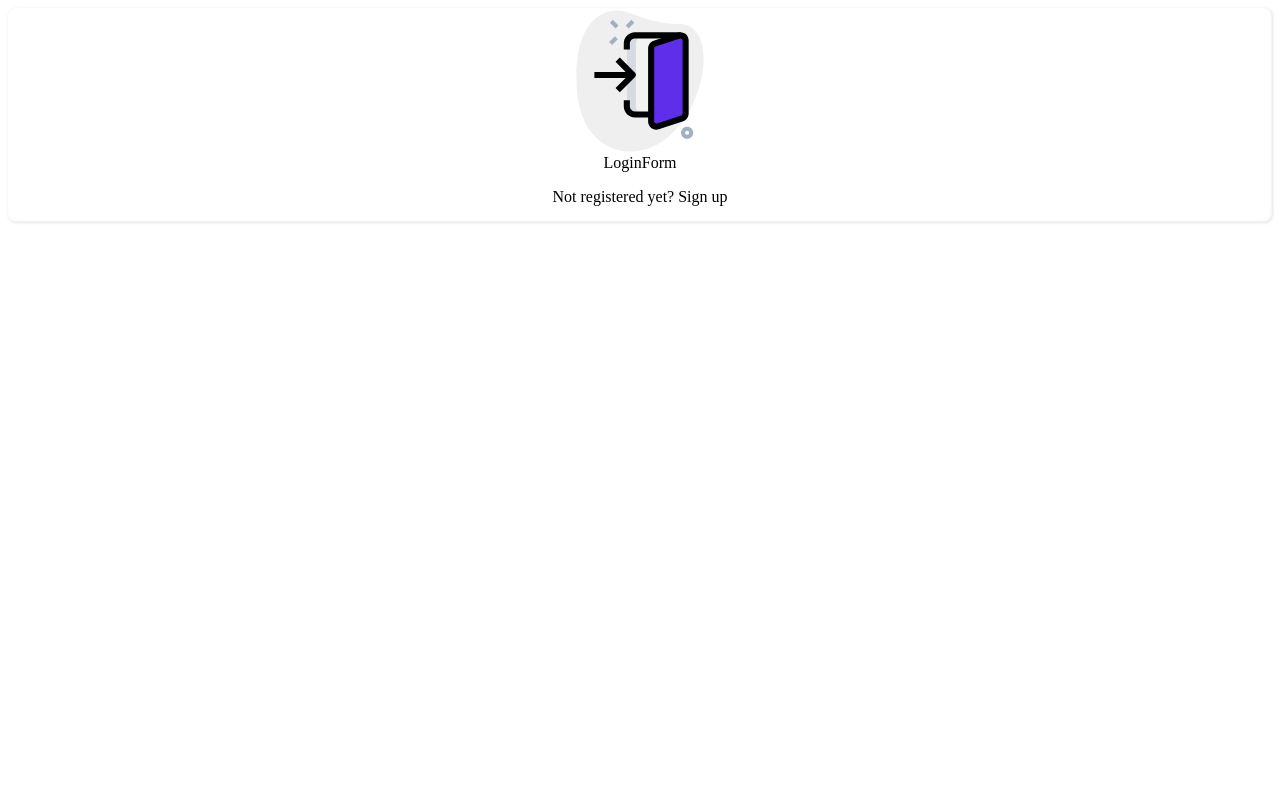
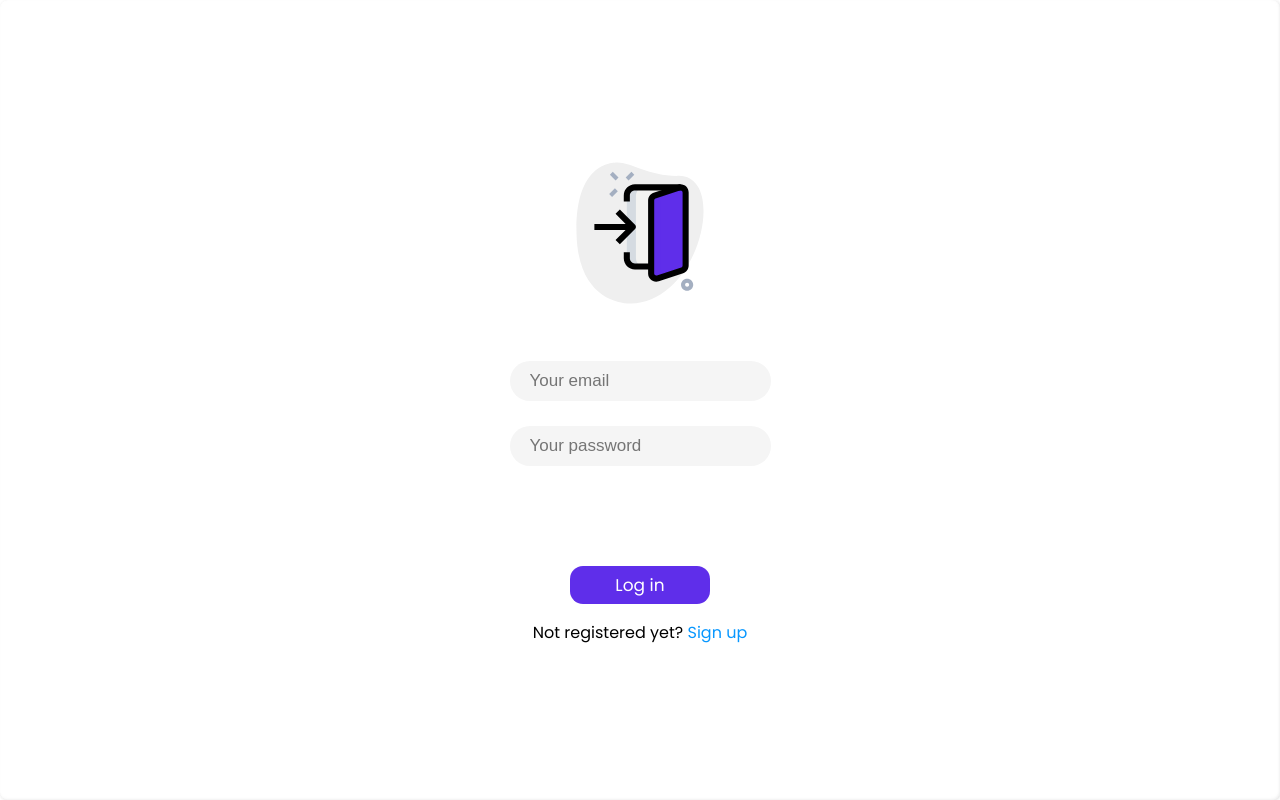
Before and after one commit to TheStrikeM/pern-shop, a React (Create React App) app in the folder client/: page / in a window 1280 px wide. Built offline with nearby package versions, Linux system fonts and the light colour scheme.

Commit message:
Add styles in sass files

```diff
--- a/client/package.json
+++ b/client/package.json
@@ -11,6 +11,7 @@
     "@types/node": "^12.0.0",
     "@types/react": "^17.0.0",
     "@types/react-dom": "^17.0.0",
+    "@types/react-redux": "^7.1.16",
     "axios": "^0.21.1",
     "node-sass": "^5.0.0",
     "react": "^17.0.1",
--- a/client/src/App.tsx
+++ b/client/src/App.tsx
@@ -1,5 +1,6 @@
 import React from 'react';
-import LoginPage from "./pages/LoginPage";
+import LoginPage from "./pages/LoginPage"
+import './app.sass'
 
 function App() {
   return (
--- a/client/src/app.sass
+++ b/client/src/app.sass
@@ -0,0 +1,33 @@
+@import url('https://fonts.googleapis.com/css2?family=Poppins:wght@400;700&display=swap')
+
+$default: #5F2EEA
+$link: #0797FF
+
+body
+  margin: 0
+  padding: 0
+  font-family: Poppins
+  font-style: normal
+  font-weight: normal
+
+.default-button
+  background: $default
+  color: white
+  padding: 6px 45px
+  border-radius: 13px
+  transition: all 0.6s
+  cursor: pointer
+  font-size: 17px
+
+  &:hover
+    background: darken($default, 10%)
+
+  &:active
+    transform: translateY(10px)
+
+.default-link
+  color: $link
+  cursor: pointer
+  transition: all 0.4s
+  &:active
+    color: darken($link, 25%)
--- a/client/src/components/login/LoginForm.tsx
+++ b/client/src/components/login/LoginForm.tsx
@@ -1,10 +1,15 @@
-import React from 'react';
+import React, {useState} from 'react';
 
 const LoginForm = () => {
+    const {email, setEmail}: any = useState('')
+    const {password, setPassword}: any = useState('')
     return (
-        <div>
-            LoginForm
-        </div>
+        <form className={"login-form"}>
+            <input value={email} onChange={(e) => setEmail(e.target.value)} type="text" placeholder={"Your email"}/>
+            <input value={password} onChange={(e) => setPassword(e.target.value)} type="text" placeholder={"Your password"}/>
+
+            <div style={{marginTop: "75px"}} className="default-button">Log in</div>
+        </form>
     );
 };
 
--- a/client/src/components/login/auth.sass
+++ b/client/src/components/login/auth.sass
@@ -5,3 +5,29 @@
   flex-direction: column
   box-shadow: -1px 1px 2px rgba(230, 230, 230, 0.2), 1px -1px 2px rgba(230, 230, 230, 0.2), -1px -1px 2px rgba(255, 255, 255, 0.9), 1px 1px 3px rgba(230, 230, 230, 0.9), inset 1px 1px 2px rgba(255, 255, 255, 0.3), inset -1px -1px 2px rgba(230, 230, 230, 0.5)
   border-radius: 8px
+  height: 100vh
+
+  img
+    margin-top: 20px
+
+  .login-form
+    margin-top: 55px
+    display: flex
+    flex-direction: column
+    align-items: center
+    row-gap: 25px
+
+    input
+      font-size: 17px
+      outline: none
+      border: none
+      background: #F5F5F5
+      padding: 10px 20px
+      border-radius: 20px
+      transition: all 0.6s
+
+      &:hover
+        background: darken(#F5F5F5, 10%)
+
+      &:active
+        background: darken(#F5F5F5, 10%)
--- a/client/src/components/login/index.tsx
+++ b/client/src/components/login/index.tsx
@@ -9,7 +9,7 @@ const Login = () => {
             <div className="login">
                 <img src={loginImg} alt=""/>
                 <LoginForm />
-                <p className={"login__message"}>Not registered yet? <span>Sign up</span></p>
+                <p className={"login__message"}>Not registered yet? <span className={"default-link"}>Sign up</span></p>
             </div>
         </div>
     );
--- a/client/src/components/register/RegisterForm.tsx
+++ b/client/src/components/register/RegisterForm.tsx
@@ -0,0 +1 @@
+export {}
--- a/client/src/components/register/index.tsx
+++ b/client/src/components/register/index.tsx
@@ -0,0 +1 @@
+export {}
--- a/client/src/index.tsx
+++ b/client/src/index.tsx
@@ -1,8 +1,16 @@
-import React from 'react';
-import ReactDOM from 'react-dom';
-import App from './App';
+import React from 'react'
+import ReactDOM from 'react-dom'
+import {Provider} from 'react-redux'
+
+import App from './App'
+import store from "./reducers"
+
 
 ReactDOM.render(
-    <App />,
+    (
+        <Provider store={store}>
+            <App />
+        </Provider>
+    ),
   document.getElementById('root')
-);
+)
--- /dev/null
+++ b/client/src/reducers/headerReducer.ts
@@ -0,0 +1 @@
+export {}
```
Also changed, not shown: client/src/components/header/Header.tsx (+13 -0 lines), 1 other file (tests, documents, lock files or other folders).
